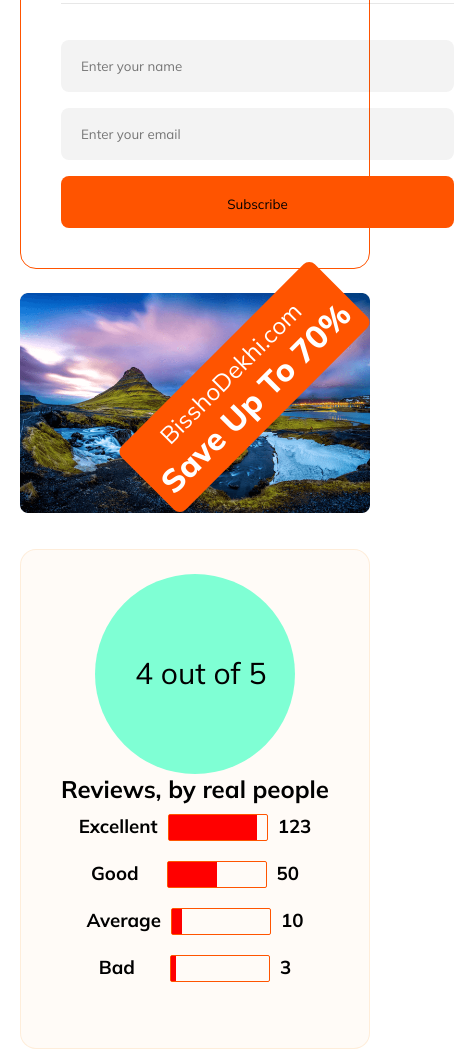
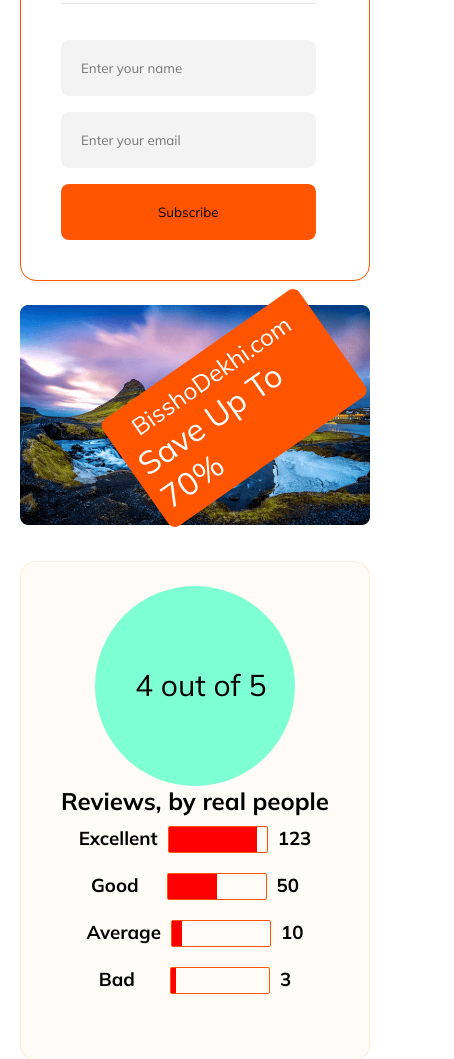
Before and after one commit to mustaksayem/Assignment-2, a plain HTML site: page index.html in a window 390 px wide. Shown: the part 8382-9441 px from the top of the page, 454 px wide, since content can reach past the window. Drawn offline with Linux system fonts and the light colour scheme.

Commit message:
Responsive Done for 600px

```diff
--- a/styles/dashboard.css
+++ b/styles/dashboard.css
@@ -370,7 +370,7 @@ margin-left: 4rem;
 
 .form-border{
     border-top: 1px solid rgba(19, 19, 24, 0.10);
-    width: 393px;
+    width: 95%;
     margin-bottom: 20px;
 }
 .form{
@@ -378,9 +378,9 @@ margin-left: 4rem;
     flex-direction: column;
     gap: 1rem;
 }
+
 .form input , button{
-    width: 393px;
-    height: 52px;
+    width: 95%;
     background: rgba(19, 19, 24, 0.05);
     border-radius: 0.5rem;
     border: none;
@@ -403,18 +403,18 @@ margin-left: 4rem;
 }
 .discount-box{
     background: #FF5400;
-    width: max-content;
-    padding: 10px;
+    width: 20rem;
+    padding: 0.625rem;
     border-radius: 0.5rem;
     position: absolute;
-    bottom: 5.3rem;
-    right:-0.70rem;
+    bottom: 6.5rem;
+    right:-1rem;
     transform: rotate(-45deg);
 }
 
 .discount-box h1{
     color: #FFF;
-font-size: 32px;
+font-size: 2rem;
 font-weight: 800;
 
 }
@@ -709,6 +709,23 @@ footer {
    .newsletter-img{
     width: 100%;
 }
+
+
+
+.discount-box{
+    background: #FF5400;
+    width: 15rem;
+    bottom: 3.5rem;
+    right:1rem;
+    transform: rotate(-35deg);
+}
+
+.discount-box h1{
+
+font-weight: 400;
+
+}
+
 .footer{
     margin: 0;
     padding: 0px;
```
